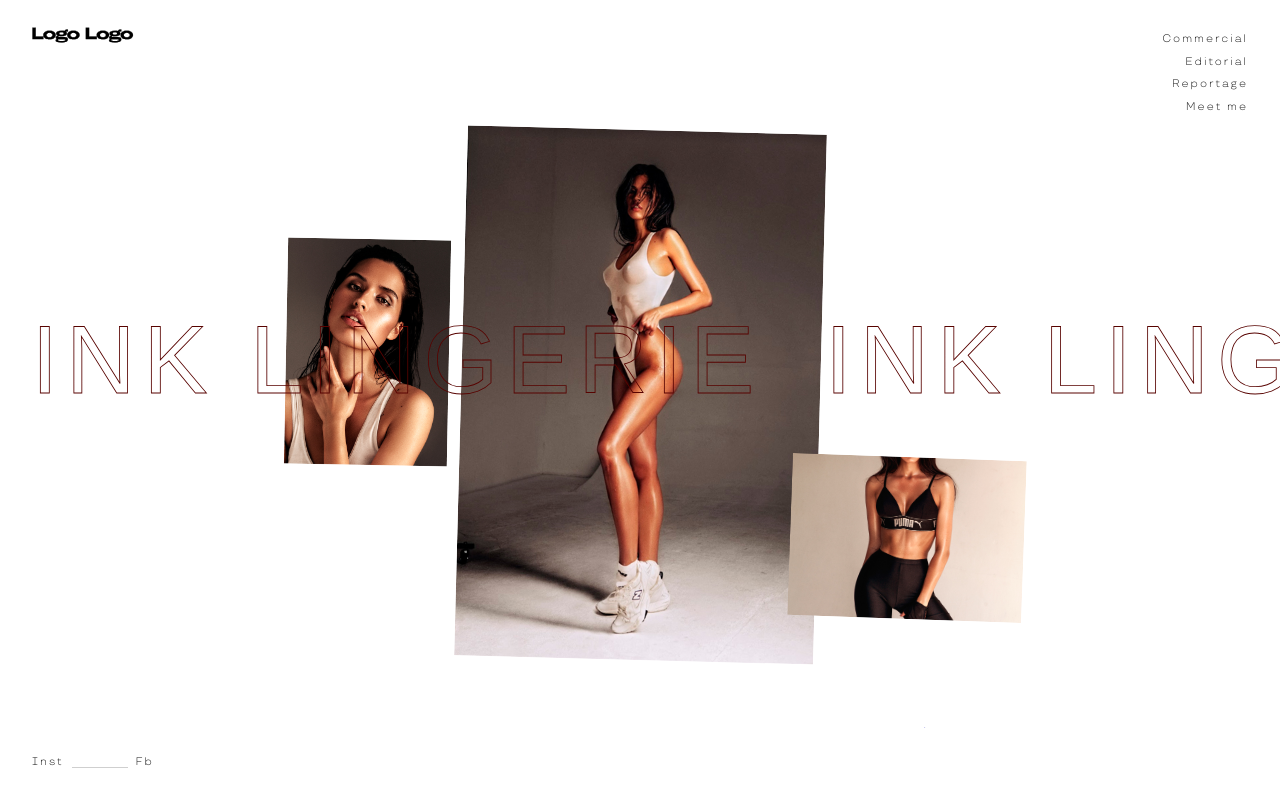
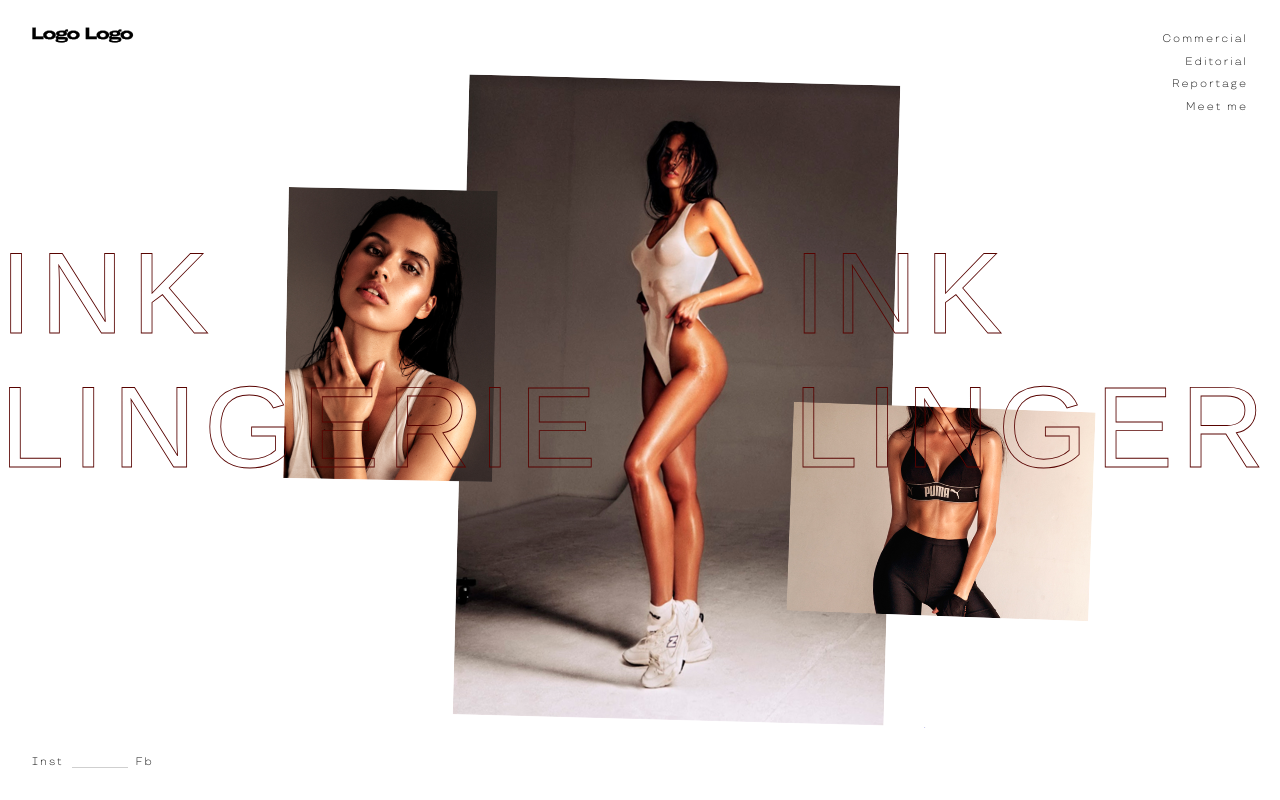
Before and after one commit to RuslanRybalka/TheFirstTheLastTest, a website: page src/index.html in a window 1280 px wide. Drawn offline with nearby package versions, Linux system fonts and the light colour scheme; files that its build step writes are made by us from their sources; a web font is replaced by a local one.

Commit message:
Add mixin to calc properties of elements and change media queries with it

```diff
--- a/src/js/main.js
+++ b/src/js/main.js
@@ -5,10 +5,7 @@ const swiper = new Swiper('.swiper-container', {
   centeredSlides: true,
   loop: true,
   on: {
-    touchEnd: function(){
-      console.log(swiper.realIndex);
-    },
-    slidePrevTransitionEnd: function(swiper){
+    slidePrevTransitionEnd: function(){
       let photosMain = document.querySelector('.photo_main');
       changePhotos(photosMain, 'next');
 
@@ -20,7 +17,7 @@ const swiper = new Swiper('.swiper-container', {
       setTimeout(() => changePhotos(photosRight, 'next'), 200);
 
     },
-    slideNextTransitionEnd: function(swiper){
+    slideNextTransitionEnd: function(){
       let photosMain = document.querySelector('.photo_main');
       changePhotos(photosMain, 'prev');
 
--- /dev/null
+++ b/src/scss/_mixins.scss
@@ -0,0 +1,3 @@
+@mixin adaptiveSize($type, $startPoint, $endPoint, $startSize, $endSize){
+  #{$type}: calc(#{$startSize}px + (100vw - #{$startPoint}px) / (#{$endPoint} - #{$startPoint}) * (#{$endSize} - #{$startSize}));
+}
--- a/src/scss/_photos.scss
+++ b/src/scss/_photos.scss
@@ -7,16 +7,21 @@
   width: 100%;
   transform: translateY(-50%);
   @media all and (max-width: 1439px){
+    @include adaptiveSize(height, 1024, 1439, 540, 702);
+  }
+  @media all and (max-width: 1023px){
     height: 540px;
   }
   @media all and (max-width: 767px){
     display: flex;
     justify-content: center;
     align-items: center;
-    height: 403px;
+
+    @include adaptiveSize(height, 414, 767, 403, 540);
   }
   @media all and (max-width: 413px){
-    height: 367px;
+
+    @include adaptiveSize(height, 375, 413, 369, 403);
   }
 }
 .photo{
@@ -43,35 +48,25 @@
 }
 
 .photo_main{
-  // top: 50%;
-  // left: 50%;
   transform:rotate(1.5deg);
-  //@extend: 74px;
-  //left: 473px;
   left: calc(50vw - 476px / 2);
   top: 0;
-  // width: 476px;
-  // height: 702px;
   width: 476px;
-  height: 702px;
+  height: 100%;
   @media all and (max-width:1439px){
     left: calc(50vw - 359px / 2);
-    width: 359px;
-    height: 530px;
+    @include adaptiveSize(width, 1024, 1439, 359, 476);
   }
   @media all and (max-width:1023px){
     width: 359px;
-    height: 530px;
   }
   @media all and (max-width:767px){
     left: calc(50vw - 273px / 2);
-    width: 273px;
-    height: 403px;
+    @include adaptiveSize(width, 414, 767, 273, 359);
   }
   @media all and (max-width:413px){
     left: calc(50vw - 250px / 2);
-    width: 250px;
-    height: 367px;
+    @include adaptiveSize(width, 375, 413, 250, 273);
   }
 }
 .photo_left{
@@ -83,8 +78,8 @@
   @media all and (max-width:1439px){
     left: calc(50vw - 359px / 2 - 175px);
     top: 109px;
-    width: 163px;
-    height: 226px;
+    @include adaptiveSize(height,  1024, 1439, 226, 331);
+    @include adaptiveSize(width,  1024, 1439, 163, 238);
   }
   @media all and (max-width:1023px){
     top: 70px;
@@ -103,8 +98,8 @@
   transform: rotate(2.03deg);
   @media all and (max-width:1439px){
     top: 327px;
-    width: 234px;
-    height: 162px;
+    @include adaptiveSize(height,  1024, 1439, 162, 238);
+    @include adaptiveSize(width,  1024, 1439, 234, 345);
   }
   @media all and (max-width:1023px){
     top: 300px;
--- a/src/scss/_swiper.scss
+++ b/src/scss/_swiper.scss
@@ -19,26 +19,26 @@
   height: 40vh;
   color: #580300;
   text-transform: uppercase;
-  //pointer-events: none;
-  flex-basis: 65%;
+
+  flex-basis: calc(65% - (100vw - 1440px) / 480 * 60);
   flex-shrink: 0;
   flex-grow: 0;
   letter-spacing: 8px;
 
-  -webkit-text-fill-color: transparent; /* Will override color (regardless of order) */
+  -webkit-text-fill-color: transparent;
   -webkit-text-stroke-width: 0.84px;
   -webkit-text-stroke-color:#580300;
   transition: 0.5s;
   @media all and (max-width: 1439px){
     flex-basis: 62%;
-    font-size: 96px;
+    @include adaptiveSize(font-size, 1024, 1439, 96, 128);
   }
   @media all and (max-width: 1023px){
     flex-basis: 75%;
-    font-size: 96px;
+    @include adaptiveSize(font-size, 768, 1023, 48, 96);
   }
   @media all and (max-width: 767px){
-    font-size: 48px;
+    @include adaptiveSize(font-size, 414, 767, 44, 48);
   }
   @media all and (max-width: 413px){
     flex-basis: 80%;
--- a/src/scss/style.scss
+++ b/src/scss/style.scss
@@ -1,4 +1,5 @@
 
+@import "mixins";
 @import "fonts";
 @import "header";
 @import "../../node_modules/swiper/swiper.scss";
```
